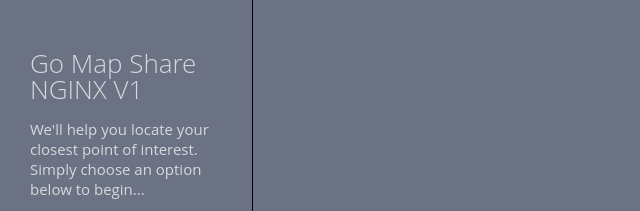
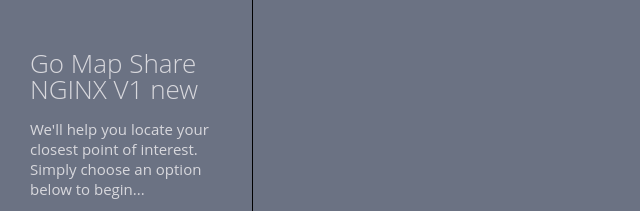
Before and after one commit to lonelyarcher/goshare-desktop, a plain HTML site: page content/index.html in a window 1280 px wide. Shown: the top 211 px of the page, 0-640 px from the left. Drawn offline with nearby package versions, Linux system fonts and the light colour scheme; some packages are replaced by stand-ins of ours.

Commit message:
Change-Id: I575f8960ac602059b9a0e95adcee53115264a18b

```diff
--- a/content/index.html
+++ b/content/index.html
@@ -17,7 +17,7 @@
   <body>
 
 	<div id="control">
-		<h2>Go Map Share NGINX V1</h2>
+		<h2>Go Map Share NGINX V1 new</h2>
 		<p>We'll help you locate your closest point of interest. Simply choose an option below to begin...</p>
 		<form method="post" id="poiForm">
 			<input id="textLongitude" type="text" name="longitude" placeholder="enter the longitude" value="40.69375">
```
